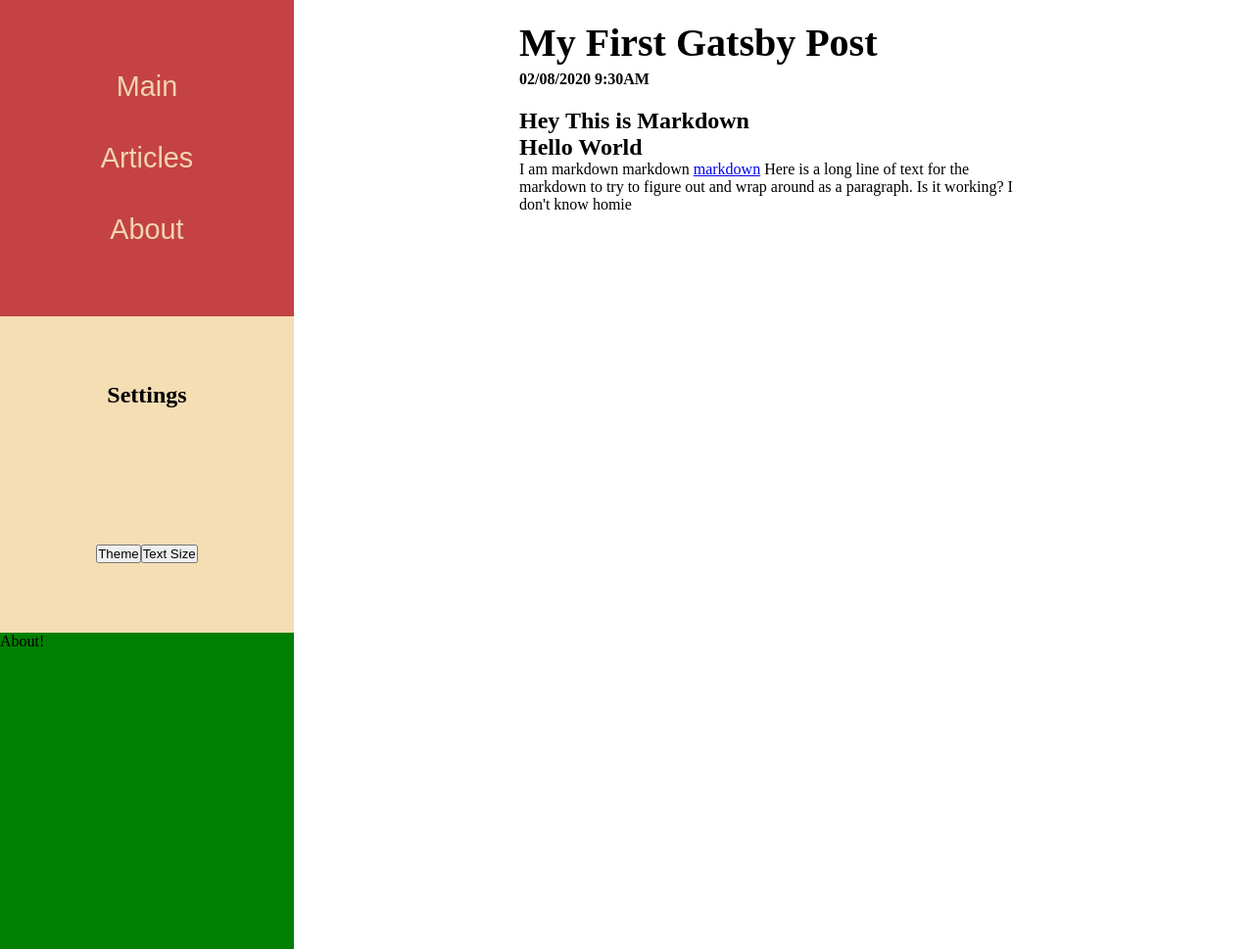
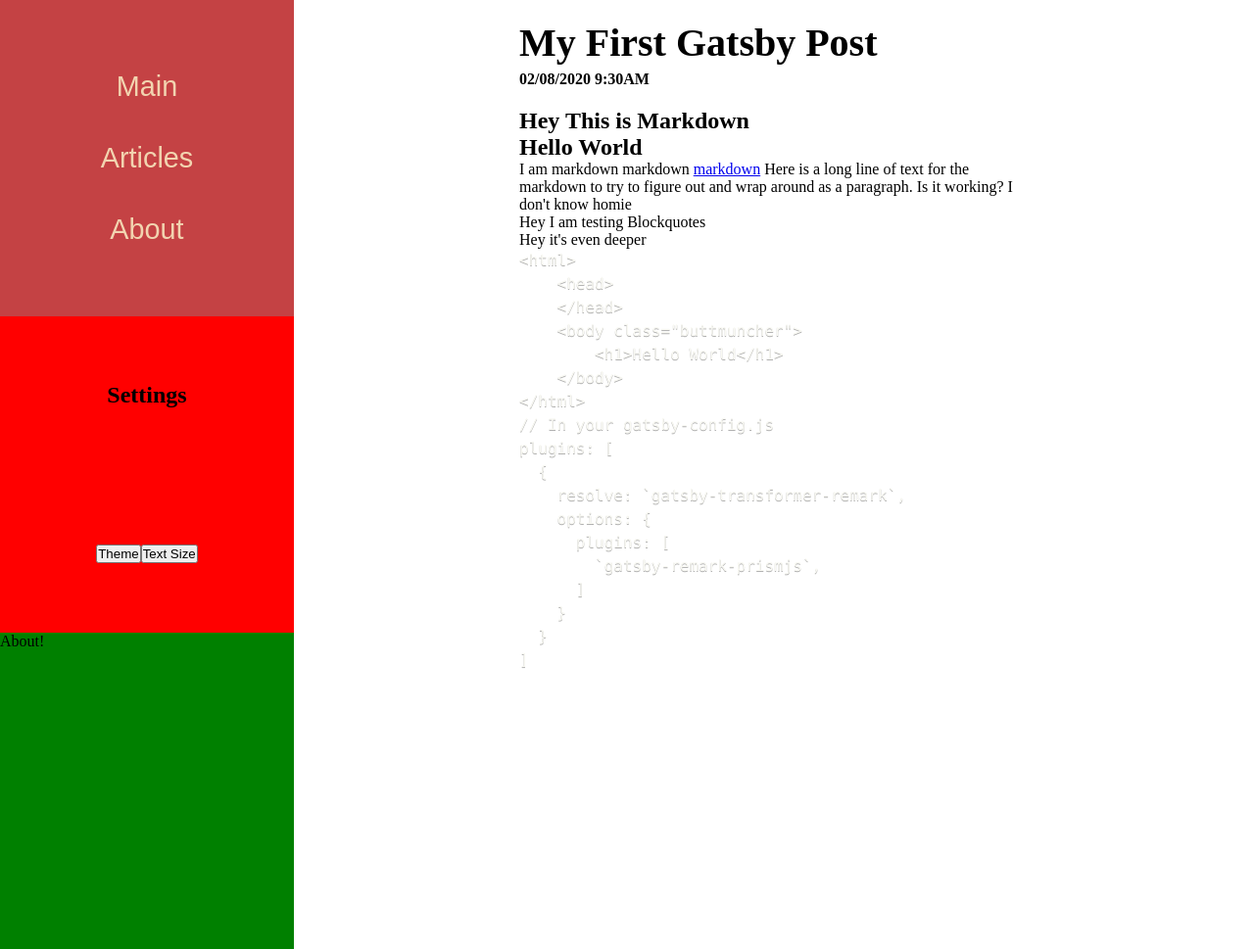
Before and after one commit to mattduff707/matt-blog, a Gatsby site: page /posts/firstPost in a window 1280 px wide. Shown: the whole page at 98% size. Built offline with nearby package versions, Linux system fonts and the light colour scheme; Gatsby itself is replaced by a stand-in of ours; some packages are replaced by stand-ins of ours; code samples lack their colours.

Commit message:
added prism for code highlighting. added parser plugin to customize markdown. NEEDS MORE CONFIG

````diff
--- /dev/null
+++ b/gatsby-browser.js
@@ -0,0 +1 @@
+require("prismjs/themes/prism-okaidia.css")
--- a/gatsby-config.js
+++ b/gatsby-config.js
@@ -8,8 +8,18 @@ module.exports = {
   /* Your site config here */
   plugins: [
     `gatsby-plugin-styled-components`,
+    `gatsby-remark-prismjs`,
     {
       resolve: `gatsby-transformer-remark`,
+      options: {
+        plugins: [
+          `gatsby-remark-custom-html`,
+         {
+          resolve: `gatsby-remark-prismjs`,
+          options: {},
+        },
+      ]
+      }
     },
     {
       resolve: `gatsby-source-filesystem`,
--- a/package.json
+++ b/package.json
@@ -14,11 +14,15 @@
     "test": "echo \"Write tests! -> https://gatsby.dev/unit-testing\" && exit 1"
   },
   "dependencies": {
+    "babel-plugin-prismjs": "^2.0.1",
     "babel-plugin-styled-components": "^1.12.0",
+    "babel-preset-gatsby": "^0.6.0",
     "gatsby": "^2.26.1",
     "gatsby-plugin-styled-components": "^3.10.0",
+    "gatsby-remark-prismjs": "^3.13.0",
     "gatsby-source-filesystem": "^2.11.0",
     "gatsby-transformer-remark": "^2.16.0",
+    "prismjs": "^1.23.0",
     "react": "^16.12.0",
     "react-dom": "^16.12.0",
     "styled-components": "^5.2.1"
--- a/src/components/layout/accessibility.js
+++ b/src/components/layout/accessibility.js
@@ -6,7 +6,7 @@ const AccessibilityCell = styled.aside`
   grid-area: accessibility;
   width: 100%;
   height: 100%;
-  background-color: wheat;
+  background-color: var(--color-primary);
   display: flex;
   justify-content: center;
   align-items: center;
@@ -30,18 +30,18 @@ const Test = styled.div`
 
 
 
-const Accessability = () => {
+const Accessibility = ({changeTheme}) => {
   return (
     <AccessibilityCell>
       <Test>
         <Heading level={1} >Settings</Heading>
       </Test>
       <ButtonsUl>
-        <button>Theme</button>
-        <button>Text Size</button>
+        <button onClick={changeTheme} value={'dark'}>Theme</button>
+        <button onClick={changeTheme} value={'light'}>Text Size</button>
       </ButtonsUl>
     </AccessibilityCell>
     )
 }
 
-export default Accessability
+export default Accessibility
--- a/src/components/layout/layout.js
+++ b/src/components/layout/layout.js
@@ -1,4 +1,4 @@
-import React from "react"
+import React, {useState} from "react"
 import styled, {createGlobalStyle} from "styled-components"
 
 import Nav from "./nav"
@@ -8,7 +8,7 @@ import About from './about'
 const GlobalStyles = createGlobalStyle`
   html {
     --color-text: #383838;
-    --color-primary: indianRed;
+    --color-primary: ${props => props.theme === "dark" ? 'black' : props.theme === "light" ? 'wheat' : 'red'};
     --color-secondary: wheat;
     --text-blog-post: 1.2em;
 
@@ -36,19 +36,21 @@ const MainCell = styled.main`
 
 `
 
-const layout = ({ children }) => {
+
+const Layout = ({ children }) => {
+
+
   return (
     <PageContainer>
-      <GlobalStyles />
+      <GlobalStyles  />
       <header>
         <Nav />
-        <Accessibility />
+        <Accessibility  />
         <About />
       </header>
       <MainCell>{children}</MainCell>
-      <footer></footer>
     </PageContainer>
   )
 }
 
-export default layout
+export default Layout
--- a/src/posts/firstPost.md
+++ b/src/posts/firstPost.md
@@ -10,3 +10,29 @@ title: "My First Gatsby Post"
 
 I am markdown markdown [markdown](./secondPost)
 Here is a long line of text for the markdown to try to figure out and wrap around as a paragraph. Is it working? I don't know homie
+> Hey I am testing Blockquotes
+> > Hey it's even deeper
+
+```html
+<html>
+    <head>
+    </head>
+    <body class="buttmuncher">
+        <h1>Hello World</h1>
+    </body>
+</html>
+
+```
+```javascript
+// In your gatsby-config.js
+plugins: [
+  {
+    resolve: `gatsby-transformer-remark`,
+    options: {
+      plugins: [
+        `gatsby-remark-prismjs`,
+      ]
+    }
+  }
+]
+```
````
Also changed, not shown: plugins/gatsby-remark-custom-html/index.js (added, +22 -0 lines), plugins/gatsby-remark-custom-html/package.json (added, +15 -0 lines), 3 other files.
